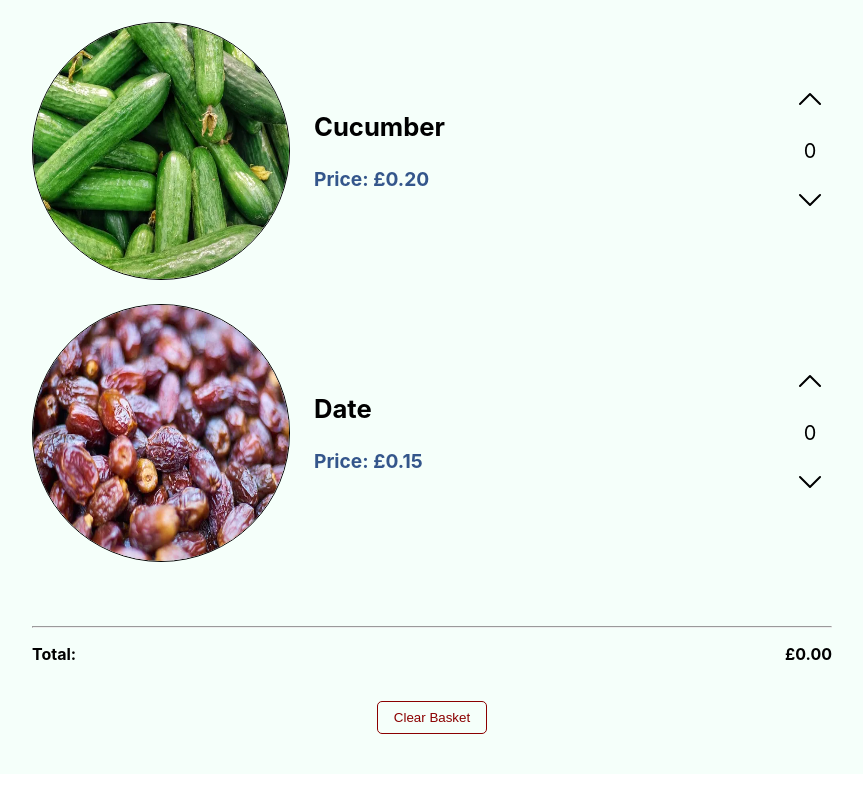
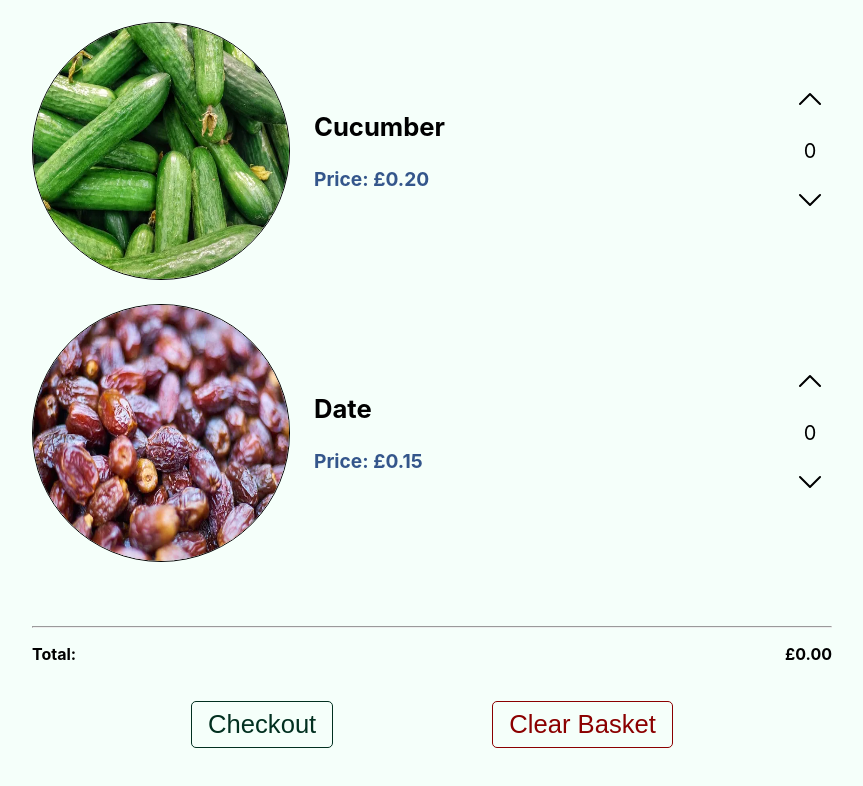
Before and after one commit to MJOW1999/checkout-system, a React (Create React App) app: page / in a window 1280 px wide. Shown: the part 737-1523 px from the top of the page, without its empty margins (208-1071 px from the left). Built offline with nearby package versions, Linux system fonts and the light colour scheme.

Commit message:
Checkout feature

```diff
--- a/src/components/BasketWrapper.js
+++ b/src/components/BasketWrapper.js
@@ -6,6 +6,15 @@ import { clearBasket } from "../app/slices/basketSlice";
 const BasketWrapper = () => {
   const { basketItems, totalPrice } = useSelector((state) => state.basket);
   const dispatch = useDispatch();
+
+  const checkout = () => {
+    const checkoutPopup = window.confirm(
+      `Your final total is £${totalPrice}. Press OK to checkout, or Cancel to continue shopping.`
+    );
+    if (checkoutPopup) {
+      dispatch(clearBasket());
+    }
+  };
 
   return (
     <Wrapper>
@@ -35,9 +44,12 @@ const BasketWrapper = () => {
             Total: <span>£{totalPrice.toFixed(2)}</span>
           </BasketTotal>
         </article>
-        <ClearButton onClick={() => dispatch(clearBasket())}>
-          Clear Basket
-        </ClearButton>
+        <ButtonWrapper>
+          <CheckoutButton onClick={() => checkout()}>Checkout</CheckoutButton>
+          <ClearButton onClick={() => dispatch(clearBasket())}>
+            Clear Basket
+          </ClearButton>
+        </ButtonWrapper>
       </Footer>
     </Wrapper>
   );
@@ -69,18 +81,37 @@ const BasketTotal = styled.h4`
   font-size: (16px, 2.5vmax);
 `;
 
+const ButtonWrapper = styled.article`
+  display: flex;
+  justify-content: space-evenly;
+`;
+
+const CheckoutButton = styled.button`
+  background: transparent;
+  padding: 0.5rem 1rem;
+  color: #023020;
+  border: 1px solid #023020;
+  margin-top: 1rem;
+  font-size: max(16px, 2vmax);
+  border-radius: 5px;
+
+  &:hover {
+    background: lightyellow;
+    border-color: #556b2f;
+  }
+`;
+
 const ClearButton = styled.button`
   background: transparent;
   padding: 0.5rem 1rem;
   color: #8b0000;
   border: 1px solid #8b0000;
   margin-top: 1rem;
-  font-size: (16px, 2vmax);
+  font-size: max(16px, 2vmax);
   border-radius: 5px;
 
   &:hover {
     background: lightyellow;
-    color: #8b0000;
     border-color: red;
   }
 `;
--- a/src/components/Navbar.js
+++ b/src/components/Navbar.js
@@ -4,7 +4,7 @@ import { useSelector } from "react-redux";
 
 const Navbar = () => {
   const totalItems = useSelector((state) => state.basket.totalItems);
-  console.log(totalItems);
+
   return (
     <Nav>
       <NavCenter>
```
